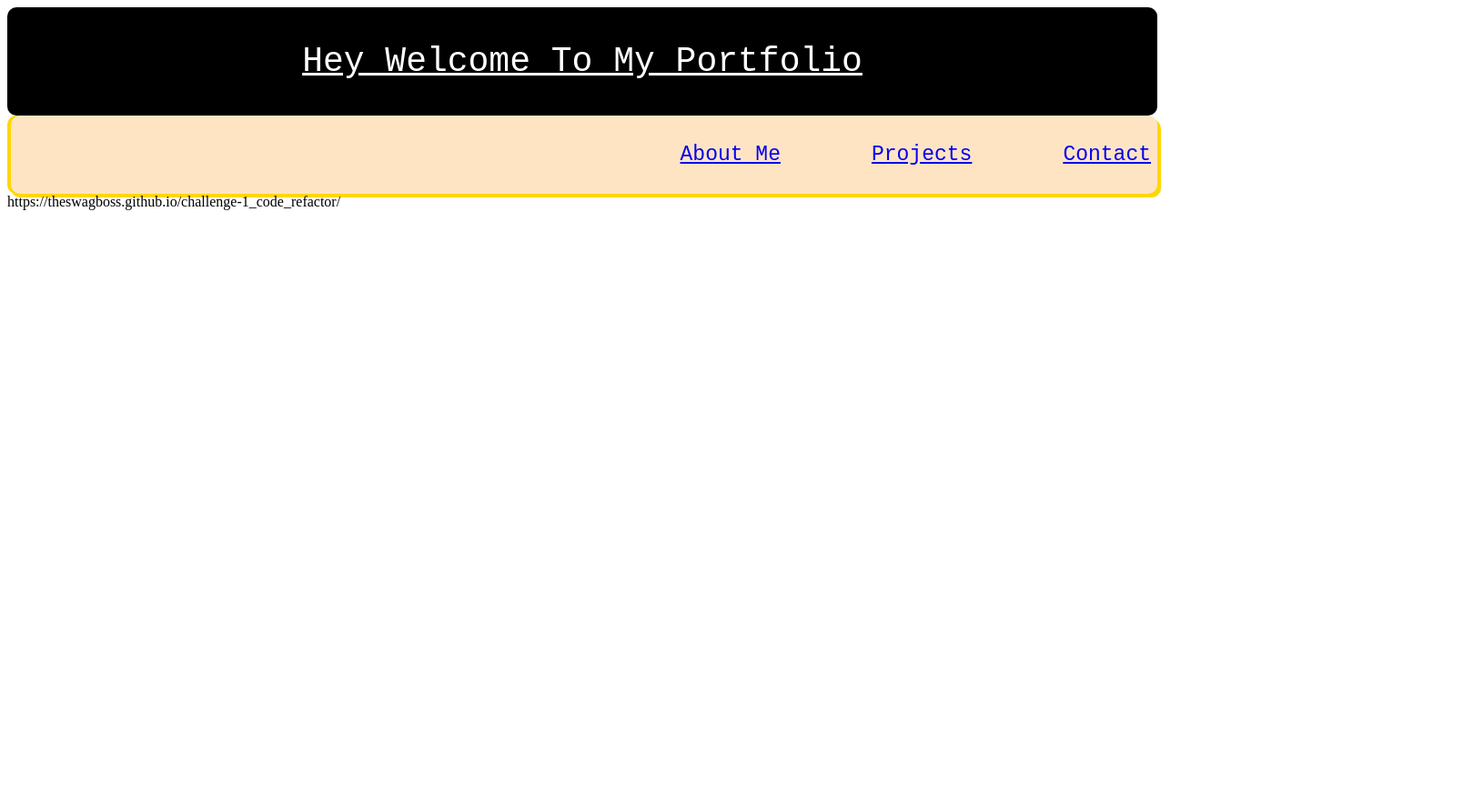
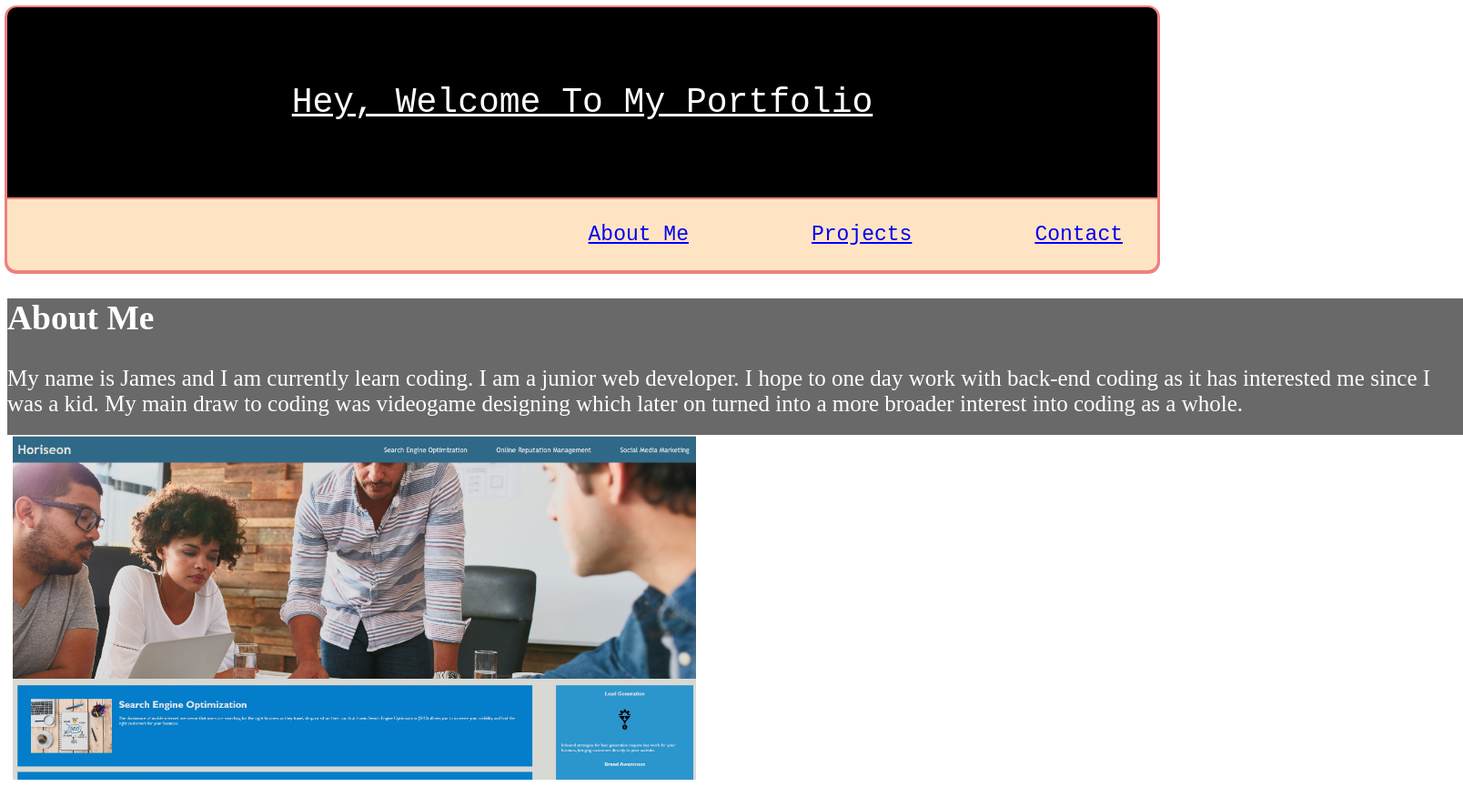
Before and after one commit to ThESwAgBoSS/challenge-2_portfolio, a plain HTML site: page index.html in a window 1280 px wide. Shown: the whole page at 91% size, 1608 px wide, since content can reach past the window. Before the commit the page ends 800 px from the top, so only its background shows below. Drawn offline with Linux system fonts and the light colour scheme.

Commit message:
finish adding pics button and links and contact

```diff
--- a/assets/style.css
+++ b/assets/style.css
@@ -2,6 +2,8 @@
     display:flex;
     justify-content:center;
     background-color:black;
+
+    padding:45px;
 
     color:White;
     font-family: 'Courier New', sans-serif, monospace;
@@ -9,19 +11,23 @@
     text-decoration:underline;
     text-transform:capitalize;
 
-    border-radius: 10px;
+    box-shadow: 0px 1px 0px 3px lightcoral;
+    border-radius: 10px 10px 0px 0px;
 }
 
 .nav{
     display:flex;
     justify-content:right;
-    padding:7px;
-    background-color:bisque;
+    padding:3px;
+    margin:2px 0px 0px 0px;
+    background-color: bisque;
+
     color:White;
     font-family: 'Courier New', sans-serif, monospace;
     font-size: 23px;
-    box-shadow:inset 4px 0px gold, 4px 4px gold;
-    border-radius:10px;
+
+    box-shadow: 0px 1px 0px 3px lightcoral;
+    border-radius:0px 0px 10px 10px;
 }
 
 ul{
@@ -30,15 +36,34 @@ ul{
 }
 
 li{
-    margin-left:100px;
+    margin:0px 35px 0px 100px;
 }
 
-.substance{
+ .aboutme{
+    background-color: dimgrey;
+    color:white;
+    font-size: 25px;
 
+    width:1600px;
+    height:150px;
+ }
+
+ .substance{
+    width:750px;
+    height:450px;
+    display:flex;
+    float:center;
 }
 
-.challenge-1_snippet.img{
+.buttonborder{
+    border:none;
+    background:none;
+}
 
+#image{
+    height:60%;
+    width:60%;
+    float:left;
 }
 
 .image-holder{
--- a/index.html
+++ b/index.html
@@ -8,7 +8,7 @@
 </head>
 <body>
     <header class="background">
-        <p>hey welcome to my portfolio</p>
+        <p>hey, welcome to my portfolio</p>
     </header>
 
     <nav class="nav">
@@ -25,15 +25,25 @@
         </ul>
     </nav>
 
-   <main>
+    <main>
+    <section class="aboutme">
+        <h1>About Me</h1>
+        <p>My name is James and I am currently learn coding. I am a junior web developer. I hope to one day work with back-end coding as it has interested me since I was a kid. My main draw to coding was videogame designing which later on turned into a more broader interest into coding as a whole. </p>
+    </section>
 
+    <section>
+       <button class="buttonborder"><img src="./assets/images/challenge-1_snippet.jpg"
+
+        id="image"
+      /></button>
+    </section>
+    <section>
+        <button class="buttonborder">
+            <img src
+        </button>
+    </section>
    </main>
-
-    <footer>
-
-    </footer>
-
 
 </body>
 </html>
-https://theswagboss.github.io/challenge-1_code_refactor/
+<!-- https://theswagboss.github.io/challenge-1_code_refactor/ -->
```
Also changed, not shown: assets/images/challenge-1_snippet.jpg (added), 1 other file.
